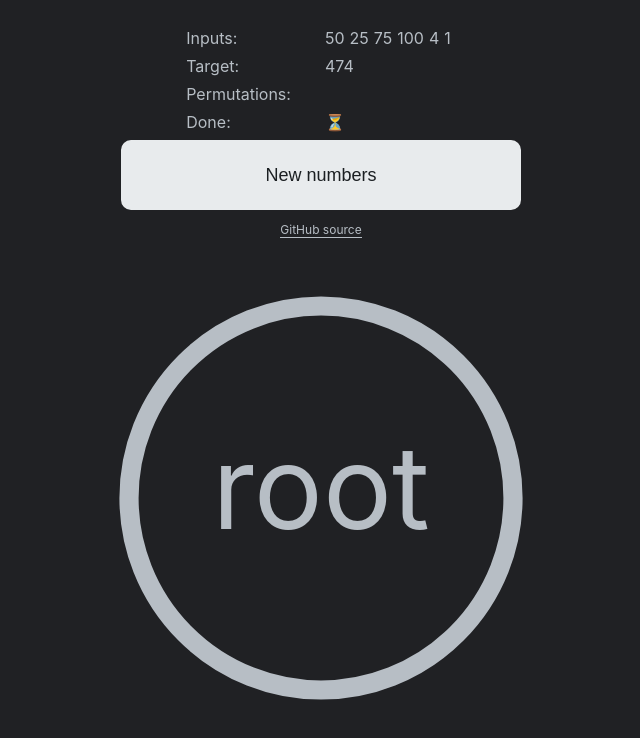
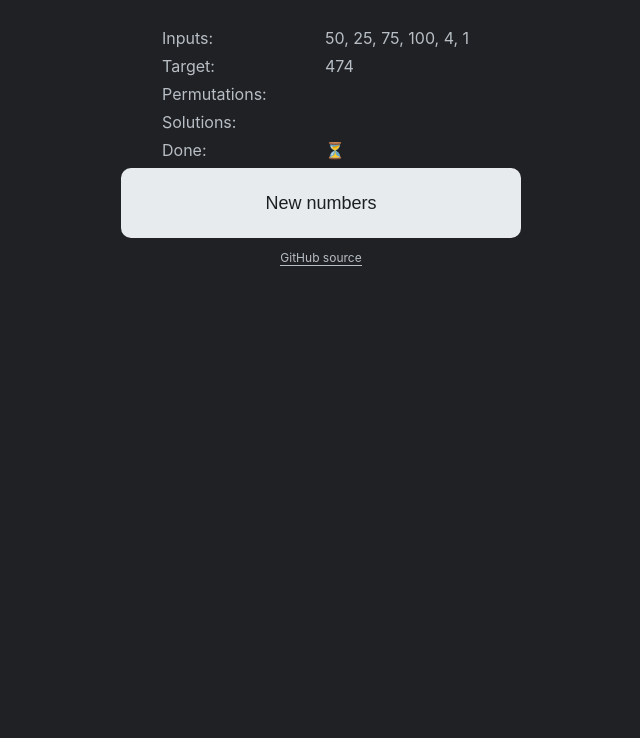
Before and after one commit to mfbx9da4/countdown-solver, a Next.js app: page / in a window 1280 px wide. Shown: the top 738 px of the page, without its empty margins (319-959 px from the left). Built offline with nearby package versions, Linux system fonts and the light colour scheme.

Commit message:
fix styles

```diff
--- a/pages/index.tsx
+++ b/pages/index.tsx
@@ -46,7 +46,7 @@ export const Home = (): JSX.Element => {
     // const inputArgs = [952, [25, 50, 75, 100, 3, 6]] as const // only one solution
     // const inputArgs = [13, [11, 6, 8]] as const // few solutions
     // const inputArgs = [180, [ 6, 5, 3, 4, 10, 8 ]] as const // 325 solutions
-    // const inputArgs = [ 662, [ 100, 50, 2, 5, 1, 5 ] ] as const // no solution
+    // const inputArgs = [662, [100, 50, 2, 5, 1, 5]] as const // no solution
     const [target, input] = inputArgs
     const root = {
       attributes: { char: '', distance: target, outputs: [] },
@@ -135,18 +135,14 @@ export const Home = (): JSX.Element => {
           <div className="info-table">
             <div>Inputs:</div>
             <div>
-              <div style={{ display: 'flex' }}>
-                {out.input?.map((x, i) => (
-                  <div className="input-number" key={i}>
-                    {x}
-                  </div>
-                ))}
-              </div>
+              <div style={{ display: 'flex' }}>{out.input?.join(', ')}</div>
             </div>
             <div>Target:</div>
             <div>{out.target}</div>
             <div>Permutations:</div>
             <div>{out.permutations}</div>
+            <div>Solutions:</div>
+            <div>{out.solutions}</div>
             <div>Done:</div>
             <div>{out.done ? '✅' : '⏳'}</div>
           </div>
@@ -199,11 +195,18 @@ export const Home = (): JSX.Element => {
           maxWidth: '500px',
         }}
       >
-        <svg
-          viewBox={`0 0 ${(height || 0) * 50 + 50} ${(width || 0) * 50 + 50}`}
+        <div
+          style={{ textAlign: 'center', paddingTop: '24px', fontSize: '21px' }}
         >
-          <Tree tree={tree} />
-        </svg>
+          {out.solutions === 0 && 'No solutions found 🤷🏻‍♂️'}
+        </div>
+        {out.solutions ? (
+          <svg
+            viewBox={`0 0 ${(height || 0) * 50 + 50} ${(width || 0) * 50 + 50}`}
+          >
+            <Tree tree={tree} />
+          </svg>
+        ) : null}
       </div>
       <style jsx global>{`
         :root {
@@ -227,11 +230,17 @@ export const Home = (): JSX.Element => {
         }
         .info-table {
           display: grid;
-          grid-template-columns: 1fr 1fr;
+          grid-template-columns: 163px 163px;
           padding: 4px 0;
         }
         .info-table > div {
           padding: 4px;
+        }
+
+        // label
+        .info-table > div:nth-child(odd) {
+          color: #9e9e9e;
+          text-align: right;
         }
 
         .input-number {
```
